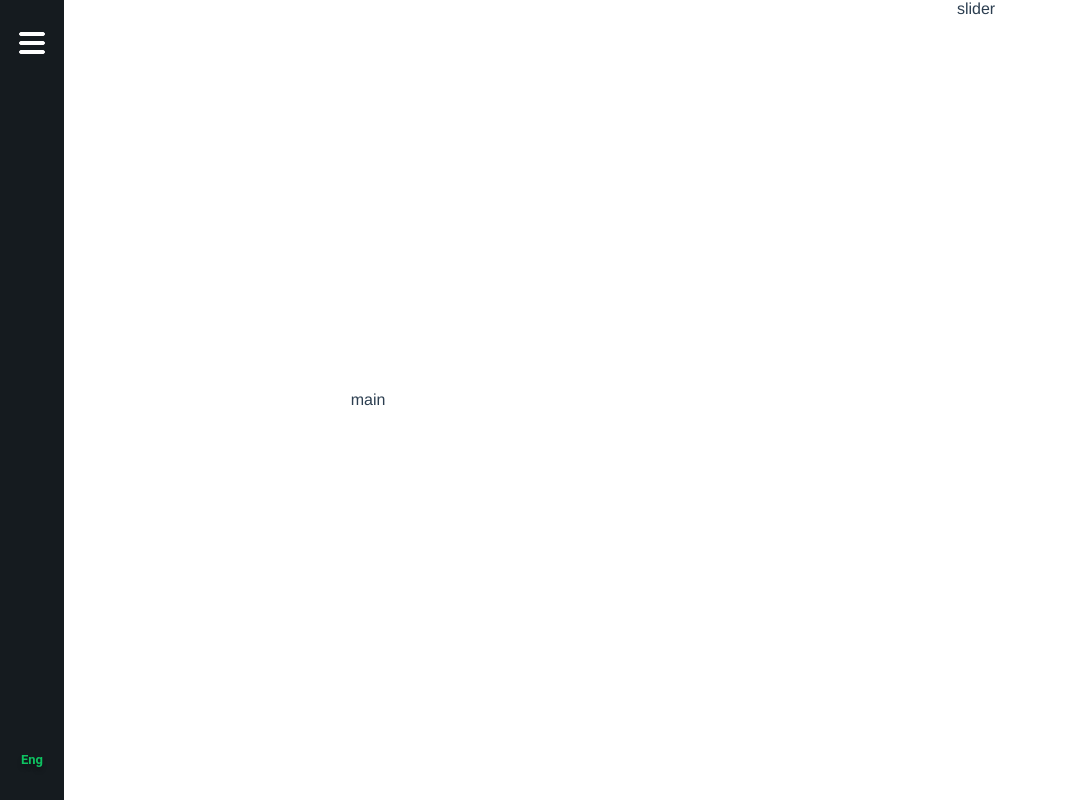
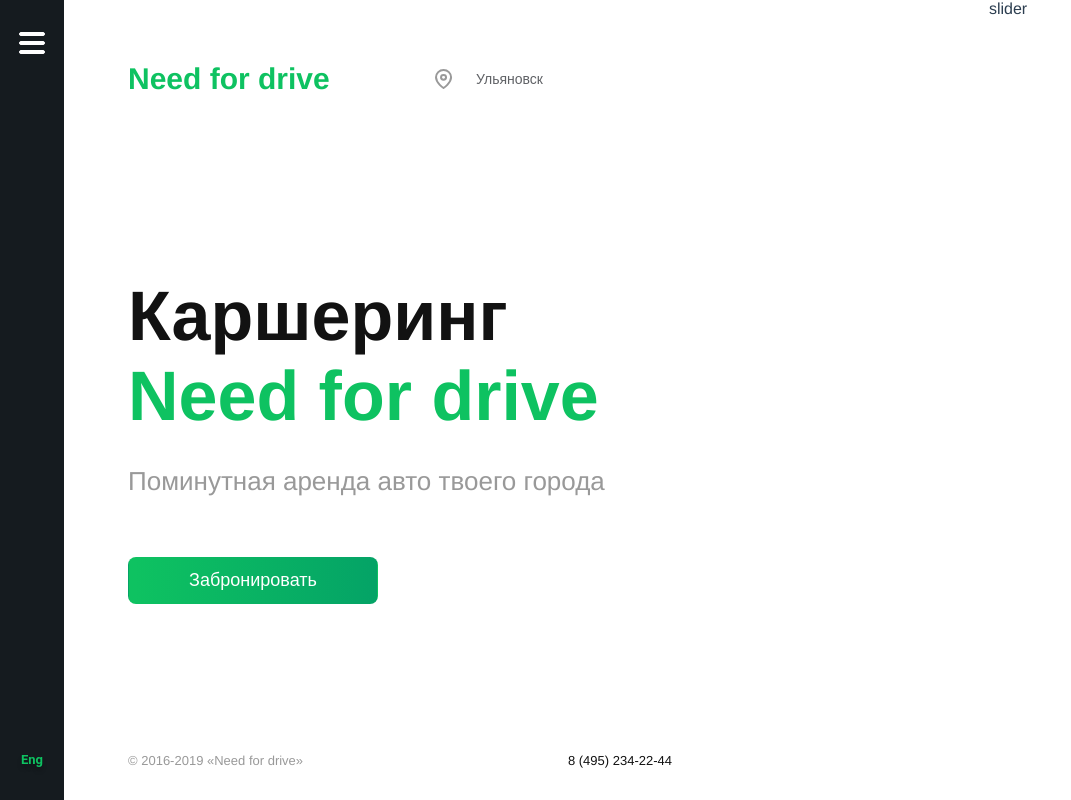
Before and after one commit to JuliettKhar/car-sharing-project, a Vue app: page / in a window 1280 px wide. Shown: the whole page, without its empty margins (0-1071 px from the left). Built offline with nearby package versions, Linux system fonts and the light colour scheme.

Commit message:
add main section

```diff
--- a/package.json
+++ b/package.json
@@ -8,6 +8,7 @@
     "lint": "vue-cli-service lint"
   },
   "dependencies": {
+    "@vue/composition-api": "^1.0.0-rc.5",
     "core-js": "^3.6.5",
     "element-ui": "^2.15.1",
     "vue": "^2.6.11",
--- a/src/assets/scss/core/base.scss
+++ b/src/assets/scss/core/base.scss
@@ -6,6 +6,7 @@
   overflow-x: hidden;
   height: 100vh;
   width: 100vw;
+  font-family: Roboto, sans-serif;
 
   & > #app {
     height: 100vh;
--- a/src/assets/scss/core/element-ui/_variables.scss
+++ b/src/assets/scss/core/element-ui/_variables.scss
@@ -432,8 +432,8 @@
 $--input-width: 140px !default;
 /// height||Other|4
 $--input-height: 40px !default;
-$--input-border: $--border-base !default;
-$--input-border-color: $--border-color-base !default;
+$--input-border: transparent;
+$--input-border-color: transparent;
 /// borderRadius||Border|2
 $--input-border-radius: $--border-radius-base !default;
 $--input-border-color-hover: $--border-color-hover !default;
@@ -551,7 +551,7 @@
 /// color||Color|0
 $--button-default-background-color: $--color-white !default;
 /// color||Color|0
-$--button-default-border-color: $--border-color-base !default;
+$--button-default-border-color: transparent;
 
 /// color||Color|0
 $--button-disabled-font-color: $--color-text-placeholder !default;
@@ -567,25 +567,25 @@
 /// color||Color|0
 $--button-primary-background-color: $--color-primary !default;
 /// color||Color|0
-$--button-success-border-color: $--color-success !default;
+$--button-success-border-color: transparent;
 /// color||Color|0
 $--button-success-font-color: $--color-white !default;
 /// color||Color|0
 $--button-success-background-color: $--color-success !default;
 /// color||Color|0
-$--button-warning-border-color: $--color-warning !default;
+$--button-warning-border-color: transparent;
 /// color||Color|0
 $--button-warning-font-color: $--color-white !default;
 /// color||Color|0
 $--button-warning-background-color: $--color-warning !default;
 /// color||Color|0
-$--button-danger-border-color: $--color-danger !default;
+$--button-danger-border-color: transparent;
 /// color||Color|0
 $--button-danger-font-color: $--color-white !default;
 /// color||Color|0
 $--button-danger-background-color: $--color-danger !default;
 /// color||Color|0
-$--button-info-border-color: $--color-info !default;
+$--button-info-border-color: transparent;
 /// color||Color|0
 $--button-info-font-color: $--color-white !default;
 /// color||Color|0
--- a/src/assets/scss/core/element-ui/override.scss
+++ b/src/assets/scss/core/element-ui/override.scss
@@ -6,3 +6,9 @@
   width: 64px !important;
   background: #151B1F
 }
+
+.el-header,
+.el-footer {
+  padding: 0 !important;
+  height: auto !important;
+}
--- a/src/assets/scss/core/fonts.scss
+++ b/src/assets/scss/core/fonts.scss
@@ -1,4 +1,6 @@
 @font-face {
  font-family: "Roboto";
+ font-style: normal;
+ font-weight: normal;
  src: url("~@/assets/fonts/Roboto-Regular.ttf") format("ttf");
 }
--- a/src/assets/scss/core/variables.scss
+++ b/src/assets/scss/core/variables.scss
@@ -1,2 +1,5 @@
 $white: #fff;
 $green: #0ec261;
+$gray: #999;
+$black: #121212;
+$dark-green: #039f67;
--- /dev/null
+++ b/src/components/common/home/Footer.vue
@@ -0,0 +1,29 @@
+<template>
+  <el-footer class="footer">
+    <a href="#" class="footer__copyrights">&#169; 2016-2019 «Need for drive»</a>
+    <a href="tel:+74952342244" class="footer__phone">8 (495) 234-22-44</a>
+  </el-footer>
+</template>
+
+<script>
+  export default {
+    name: "Footer",
+  };
+</script>
+
+<style scoped lang="scss">
+  .footer {
+    display: flex;
+    justify-content: space-between;
+
+    &__copyrights {
+      font-size: 13px;
+      color: $gray;
+    }
+
+    &__phone {
+      font-size: 13px;
+      color: $black;
+    }
+  }
+</style>
--- /dev/null
+++ b/src/components/common/home/Header.vue
@@ -0,0 +1,79 @@
+<template>
+  <el-header class="header">
+    <p class="header__title">Need for drive</p>
+    <div class="header-location">
+      <img src="/images/point.svg" alt="point image" />
+      <el-autocomplete
+        v-model="city"
+        value-key="name"
+        :fetch-suggestions="querySearch"
+        placeholder="Please Input"
+        @select="handleSelect"
+      ></el-autocomplete>
+    </div>
+  </el-header>
+</template>
+
+<script>
+  import { ref } from "@vue/composition-api";
+
+  export default {
+    name: "Header",
+    setup() {
+      const cities = [
+        { name: "Ульяновск", id: 1 },
+        { name: "Москва", id: 2 },
+        { name: "Краснодар", id: 3 },
+      ];
+      const city = ref("Ульяновск");
+
+      function handleSelect(item) {
+        city.value = item.name;
+      }
+
+      function createFilter(queryString) {
+        return link => {
+          return (
+            link.name.toLowerCase().indexOf(queryString.toLowerCase()) === 0
+          );
+        };
+      }
+
+      function querySearch(queryString, cb) {
+        const links = cities;
+        const results = queryString
+          ? links.filter(createFilter(queryString))
+          : links;
+        cb(results);
+      }
+
+      return { city, handleSelect, querySearch };
+    },
+  };
+</script>
+
+<style scoped lang="scss">
+  .header {
+    display: flex;
+    align-items: center;
+    justify-content: space-between;
+
+    &__title {
+      font-weight: bold;
+      font-size: 30px;
+      color: $green;
+    }
+
+    &-location {
+      display: flex;
+      font-size: 14px;
+      line-height: 16px;
+      color: $gray;
+
+      & img {
+        display: block;
+        margin-right: 8px;
+      }
+    }
+  }
+</style>
--- a/src/views/Home.vue
+++ b/src/views/Home.vue
@@ -1,9 +1,18 @@
 <template>
   <section class="home">
     <div class="home__main">
-      <el-header></el-header>
-      <div class="home__main-content">main</div>
-      <el-footer></el-footer>
+      <Header />
+      <div class="home__main-content">
+        <div>
+          <p class="">Каршеринг</p>
+          <p>Need for drive</p>
+          <p>Поминутная аренда авто твоего города</p>
+          <el-button class="home__main-content__button"
+            >Забронировать</el-button
+          >
+        </div>
+      </div>
+      <Footer />
     </div>
     <div class="home__slider">
       slider
@@ -12,9 +21,11 @@
 </template>
 
 <script>
+  import Header from "@/components/common/home/Header";
+  import Footer from "@/components/common/home/Footer";
   export default {
-    name: 'Home',
-    components: {},
+    name: "Home",
+    components: { Header, Footer },
   };
 </script>
 <style lang="scss">
@@ -25,6 +36,7 @@
     &__main {
       display: flex;
       flex-direction: column;
+      padding: 32px 64px;
       width: 50%;
       max-width: 50%;
     }
@@ -33,7 +45,48 @@
       display: flex;
       flex: 1;
       align-items: center;
-      justify-content: center;
+
+      & > div {
+        text-align: left;
+      }
+
+      & > div p {
+        margin: 0;
+
+        &:first-child {
+          font-weight: bold;
+          font-size: 70px;
+          color: $black;
+        }
+
+        &:nth-child(2) {
+          margin: 0 0 30px 0;
+          font-weight: bold;
+          font-size: 70px;
+          color: $green;
+        }
+
+        &:nth-child(3) {
+          margin: 0 0 60px 0;
+          font-size: 26px;
+          color: $gray;
+        }
+      }
+    }
+
+    &__main-content__button {
+      width: 250px;
+      background: linear-gradient(
+        90deg,
+        $green 2.61%,
+        $dark-green 112.6%
+      ) !important;
+      background-blend-mode: darken;
+      border-radius: 8px !important;
+      color: $white !important;
+      font-weight: 500 !important;
+      font-size: 18px !important;
+      line-height: 21px !important;
     }
 
     &__slider {
```
Also changed, not shown: src/main.js (+11 -8 lines), .eslintrc.js, public/images/point.svg (added), 1 other file (tests, documents, lock files or other folders).
